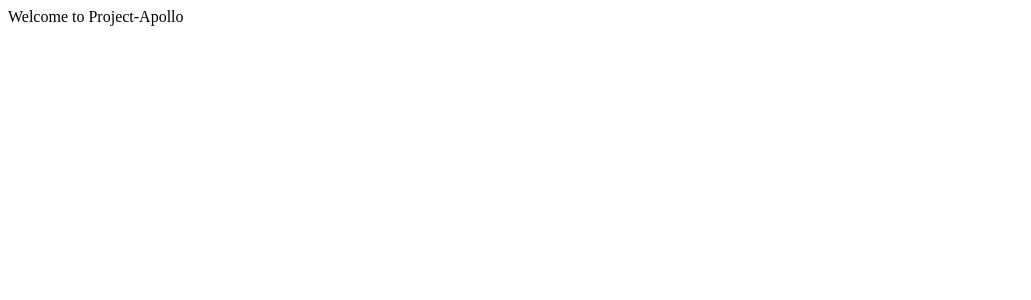
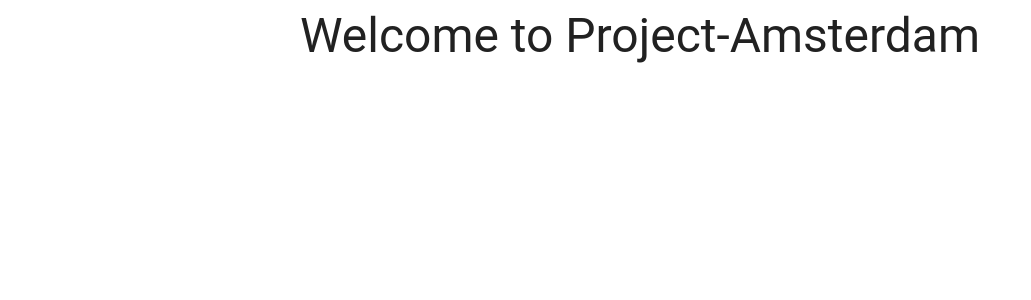
Before and after one commit to opencodenitr/project-apollo, a React (Create React App) app: page / in a window 1280 px wide. Shown: the top 300 px of the page, without its empty margins (0-1031 px from the left). Built offline with nearby package versions, Linux system fonts and the light colour scheme.

Commit message:
Testing the CI/CD pipeline

```diff
--- a/src/components/Hello.js
+++ b/src/components/Hello.js
@@ -1,7 +1,29 @@
 import React from 'react';
+import { Typography } from '@material-ui/core';
+
+import {
+    createMuiTheme,
+    responsiveFontSizes,
+    ThemeProvider,
+} from '@material-ui/core/styles';
+
+let theme = createMuiTheme();
+theme = responsiveFontSizes(theme);
 
 const Hello = () => {
-    return <div>Welcome to Project-Apollo</div>;
+    return (
+        <ThemeProvider theme={theme}>
+            <Typography
+                variant="h3"
+                component="h2"
+                color="textPrimary"
+                align="center"
+                gutterBottom
+            >
+                Welcome to Project-Amsterdam
+            </Typography>
+        </ThemeProvider>
+    );
 };
 
 export default Hello;
```
